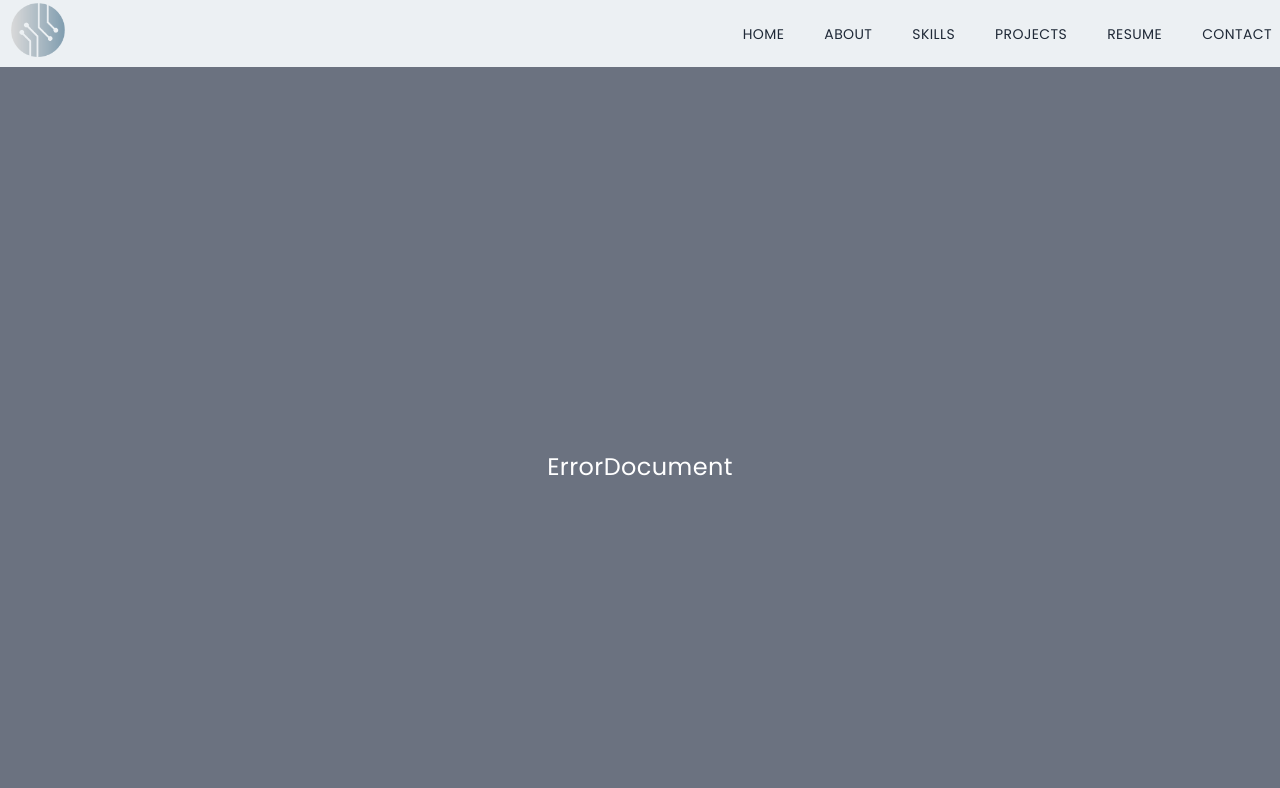
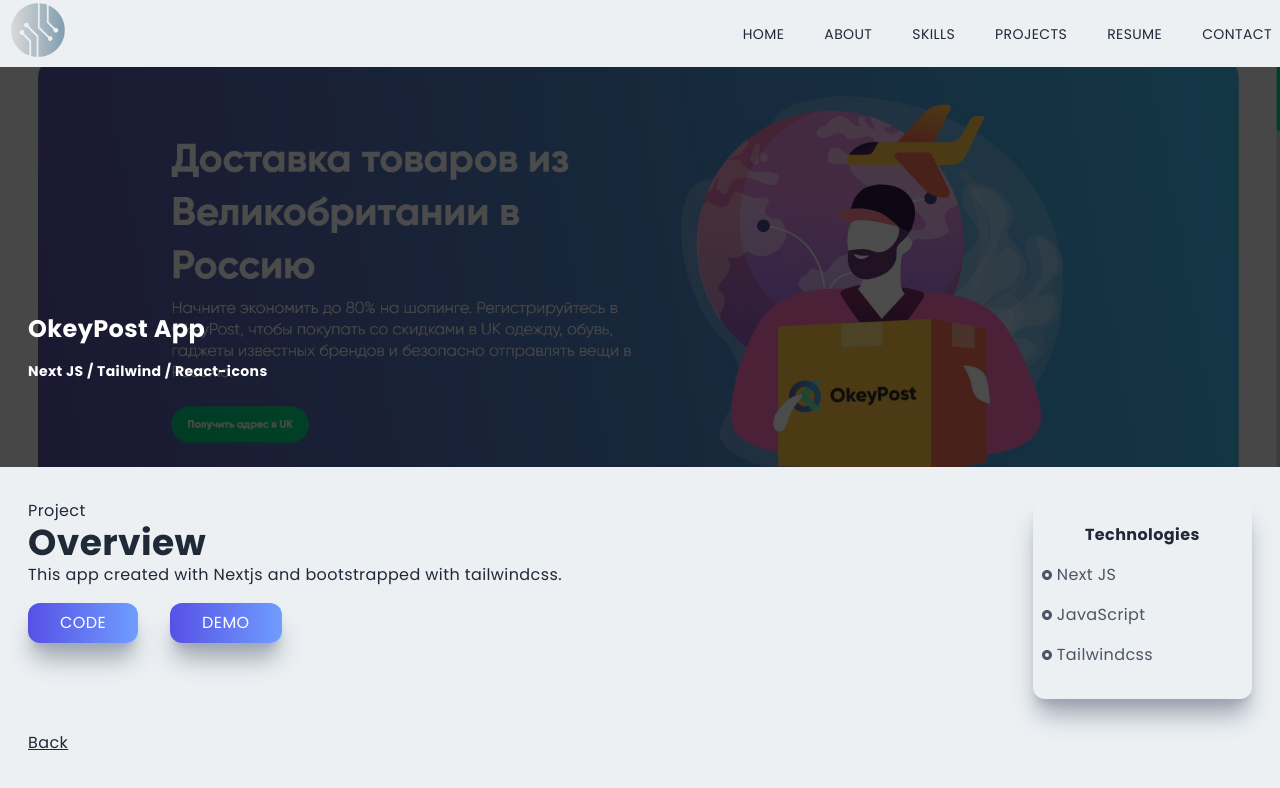
Before and after one commit to xasanof17/portfolio-primary, a Next.js app: page /okeypost in a window 1280 px wide. Before the commit this address had no page. Shown: the top 788 px of the page. Built offline with nearby package versions, Linux system fonts and the light colour scheme.

Commit message:
new project with new route

```diff
--- a/components/Projects.jsx
+++ b/components/Projects.jsx
@@ -9,6 +9,7 @@ const projectsItem = [
    { id: 4, title: 'Haus App', backgroundImg: images.haus, projectUrl: '/haus', tech: 'Vue JS' },
    { id: 5, title: 'Discounts on Services App', backgroundImg: images.discounts, projectUrl: '/discounts', tech: 'React JS' },
    { id: 6, title: 'Galaxy Travel App', backgroundImg: images.glx, projectUrl: '/glx', tech: 'React JS' },
+   { id: 7, title: 'OkeyPost App', backgroundImg: images.okeypost, projectUrl: '/okeypost', tech: 'Next JS' },
 ]
 
 const Projects = () => {
--- a/constants/images.jsx
+++ b/constants/images.jsx
@@ -34,6 +34,7 @@ import onconnectDashboardInner from "../assets/projects/onconnect-dashboard-inne
 import haus from "../assets/projects/haus.png";
 import discounts from "../assets/projects/discounts.png";
 import glx from "../assets/projects/glx.png";
+import okeypost from "../assets/projects/okeypost.jpg";
 import qrcode from "../assets/resume.png";
 import certificate from "../assets/certificate.jpg";
 
@@ -76,7 +77,8 @@ const images = {
   discounts,
   glx,
   qrcode,
-  certificate
+  certificate,
+  okeypost
 };
 
 export default images;
--- /dev/null
+++ b/pages/okeypost.jsx
@@ -0,0 +1,11 @@
+import React from "react";
+import AllProjects from '../components/AllProject';
+import { images } from "../constants";
+
+const onconnect = () => {
+   return (
+      <AllProjects head={'OkeyPost'} imgSrc={images.okeypost} title={'OkeyPost App'} useSkills={'Next JS / Tailwind / React-icons'} overview='This app created with Nextjs and bootstrapped with tailwindcss.' githubLink={'https://github.com/xasanof17/okeypost'} demoLink={'https://okeypost.vercel.app/'} technologies1={'Next JS'} technologies2={'JavaScript'} technologies3={'Tailwindcss'} technologies4={''}/>
+   );
+};
+
+export default onconnect;
```
Also changed, not shown: assets/projects/okeypost.jpg (added), public/vercel.svg (deleted).
